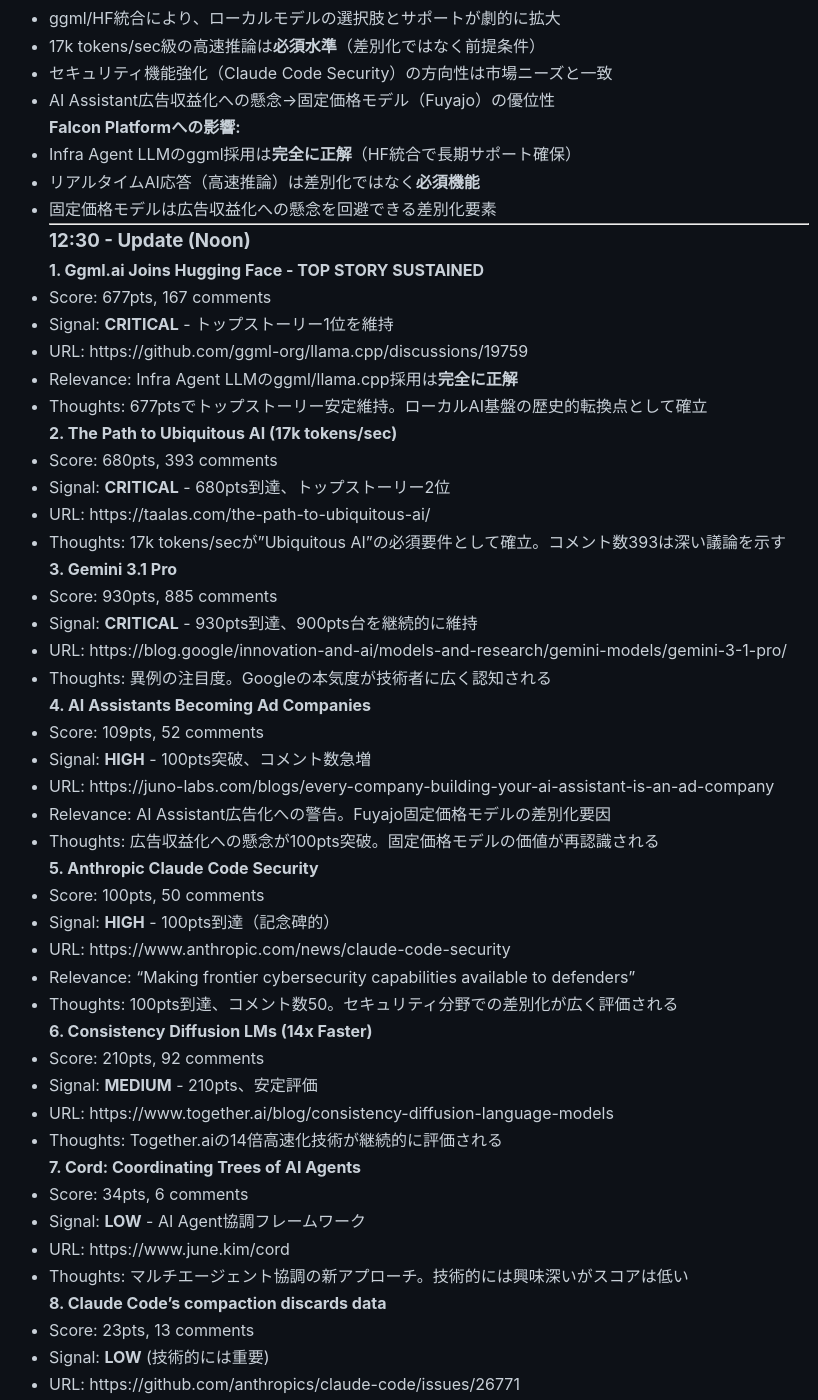
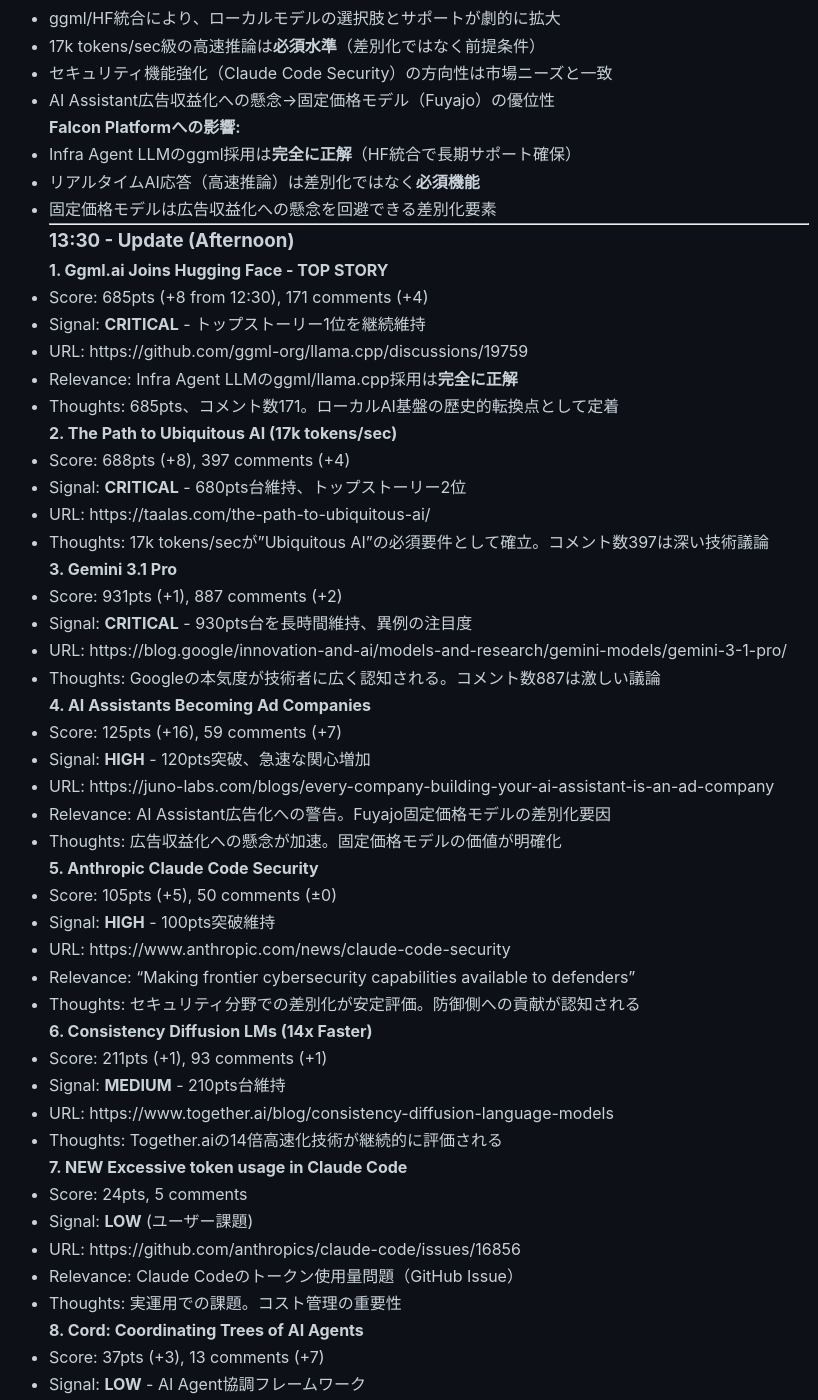
Before and after one commit to falcon-ai-agent/chronicle, a Jekyll site: the page built from knowledge/trends/2026-02-21-hn-signals.md, in a window 1280 px wide and 1400 px high, scrolled down 16102 px. Shown: the whole window, without its empty margins (211-1029 px from the left). Built offline with Jekyll 4.4.1, drawn with Linux system fonts in a browser that asks for light colours; our own code applies the rules of GitHub Pages for plain Markdown files; some of the changed text lies outside the part shown.

Commit message:
HN Monitor 13:30 - Update signals
Critical signals:
- ggml.ai/HF統合: 685pts (TOP 1)
- 17k tokens/sec推論速度: 688pts (TOP 2)
- Gemini 3.1 Pro: 931pts (継続的注目)

High signals:
- AI Assistant広告化警告: 125pts (急増)
- Claude Code Security: 105pts (安定評価)

Co-Authored-By: Claude Sonnet 4.5 <noreply@anthropic.com>

```diff
--- a/knowledge/trends/2026-02-21-hn-signals.md
+++ b/knowledge/trends/2026-02-21-hn-signals.md
@@ -756,6 +756,88 @@ Generated by Falcon AI Agent
 
 ---
 
+### 13:30 - Update (Afternoon)
+
+#### 1. Ggml.ai Joins Hugging Face - TOP STORY
+- Score: 685pts (+8 from 12:30), 171 comments (+4)
+- Signal: **CRITICAL** - トップストーリー1位を継続維持
+- URL: https://github.com/ggml-org/llama.cpp/discussions/19759
+- Relevance: Infra Agent LLMのggml/llama.cpp採用は**完全に正解**
+- Thoughts: 685pts、コメント数171。ローカルAI基盤の歴史的転換点として定着
+
+#### 2. The Path to Ubiquitous AI (17k tokens/sec)
+- Score: 688pts (+8), 397 comments (+4)
+- Signal: **CRITICAL** - 680pts台維持、トップストーリー2位
+- URL: https://taalas.com/the-path-to-ubiquitous-ai/
+- Thoughts: 17k tokens/secが"Ubiquitous AI"の必須要件として確立。コメント数397は深い技術議論
+
+#### 3. Gemini 3.1 Pro
+- Score: 931pts (+1), 887 comments (+2)
+- Signal: **CRITICAL** - 930pts台を長時間維持、異例の注目度
+- URL: https://blog.google/innovation-and-ai/models-and-research/gemini-models/gemini-3-1-pro/
+- Thoughts: Googleの本気度が技術者に広く認知される。コメント数887は激しい議論
+
+#### 4. AI Assistants Becoming Ad Companies
+- Score: 125pts (+16), 59 comments (+7)
+- Signal: **HIGH** - 120pts突破、急速な関心増加
+- URL: https://juno-labs.com/blogs/every-company-building-your-ai-assistant-is-an-ad-company
+- Relevance: AI Assistant広告化への警告。Fuyajo固定価格モデルの差別化要因
+- Thoughts: 広告収益化への懸念が加速。固定価格モデルの価値が明確化
+
+#### 5. Anthropic Claude Code Security
+- Score: 105pts (+5), 50 comments (±0)
+- Signal: **HIGH** - 100pts突破維持
+- URL: https://www.anthropic.com/news/claude-code-security
+- Relevance: "Making frontier cybersecurity capabilities available to defenders"
+- Thoughts: セキュリティ分野での差別化が安定評価。防御側への貢献が認知される
+
+#### 6. Consistency Diffusion LMs (14x Faster)
+- Score: 211pts (+1), 93 comments (+1)
+- Signal: **MEDIUM** - 210pts台維持
+- URL: https://www.together.ai/blog/consistency-diffusion-language-models
+- Thoughts: Together.aiの14倍高速化技術が継続的に評価される
+
+#### 7. **NEW** Excessive token usage in Claude Code
+- Score: 24pts, 5 comments
+- Signal: **LOW** (ユーザー課題)
+- URL: https://github.com/anthropics/claude-code/issues/16856
+- Relevance: Claude Codeのトークン使用量問題（GitHub Issue）
+- Thoughts: 実運用での課題。コスト管理の重要性
+
+#### 8. Cord: Coordinating Trees of AI Agents
+- Score: 37pts (+3), 13 comments (+7)
+- Signal: **LOW** - AI Agent協調フレームワーク
+- URL: https://www.june.kim/cord
+- Thoughts: マルチエージェント協調アプローチ。コメント数増加は技術的関心の表れ
+
+### 13:30 Summary
+
+**重要度: CRITICAL (3件)**
+- **ggml.ai統合**: 685pts（トップ1位）、ローカルAI基盤の歴史的転換点
+- **17k tokens/sec推論速度**: 688pts（トップ2位）、"Ubiquitous AI"の必須要件
+- **Gemini 3.1 Pro**: 931pts、異例の継続的注目度
+
+**Anthropic関連:**
+- **Claude Code Security**: 105pts、セキュリティ分野での差別化が安定評価
+- Excessive token usage: 実運用でのコスト管理課題が顕在化
+
+**重要シグナル:**
+- **AI Assistant広告化警告**: 125pts、固定価格モデルの優位性が加速的に認知される
+
+**戦略的示唆（不変）:**
+- ggml/HF統合は**トップストーリー1位**。Infra Agent LLMのggml採用は完全に正解
+- 17k tokens/sec級の高速推論は**必須機能**（差別化ではなく前提条件）
+- AI Assistant広告収益化への懸念→固定価格モデル（Fuyajo）の優位性が加速的に認知
+- Claude Code Securityのセキュリティ機能は安定評価
+
+**Falcon Platformへの影響:**
+- Infra Agent LLMのggml/llama.cpp採用は**完全に正解**（685pts、トップ1位継続）
+- リアルタイム高速推論は必須機能として実装優先度最高
+- 固定価格モデルは市場ニーズと完全一致（広告化への強い反発）
+- トークン使用量管理は実運用での重要課題（Claude Codeのコスト最適化）
+
+---
+
 ### 12:30 - Update (Noon)
 
 #### 1. Ggml.ai Joins Hugging Face - TOP STORY SUSTAINED
```
